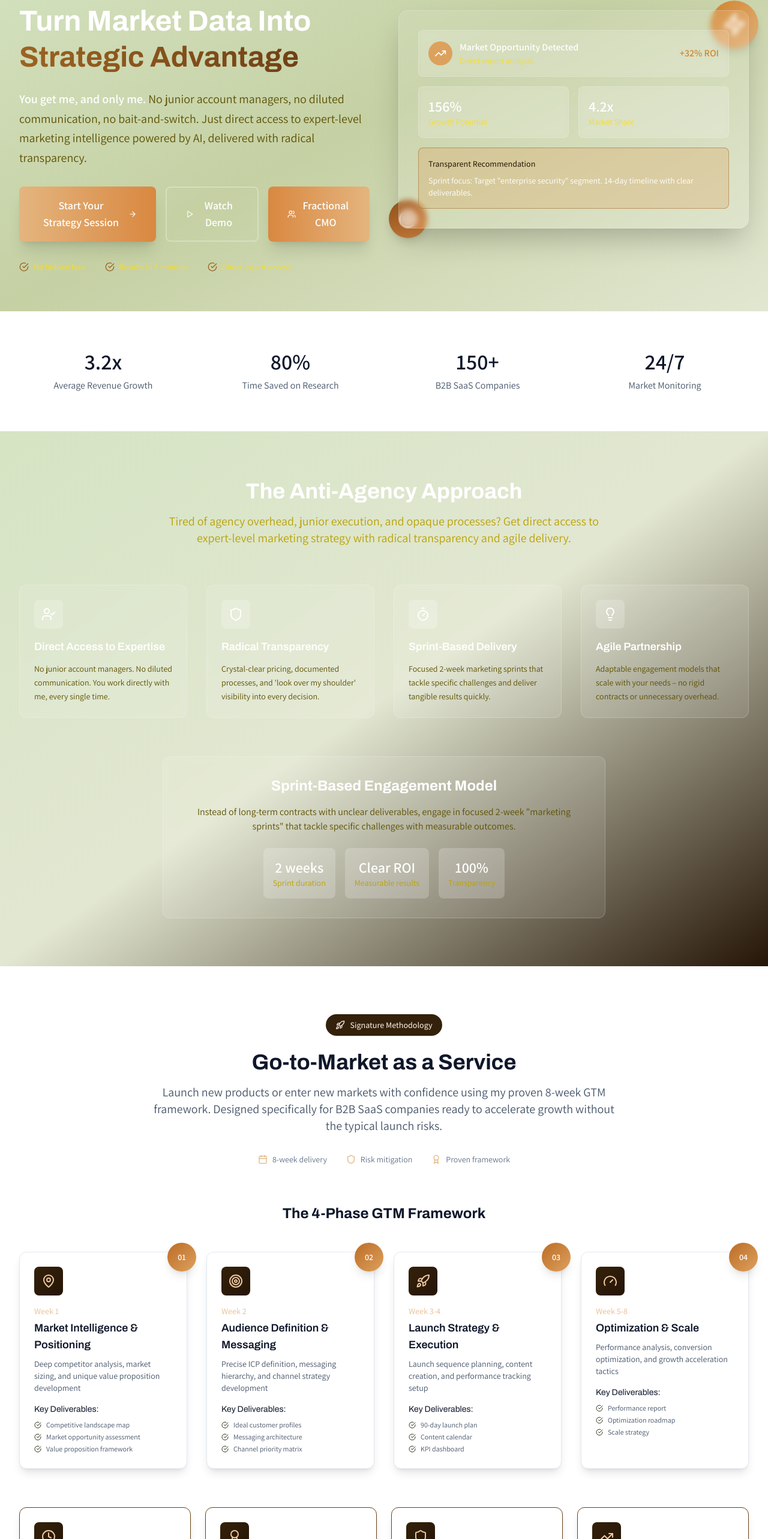
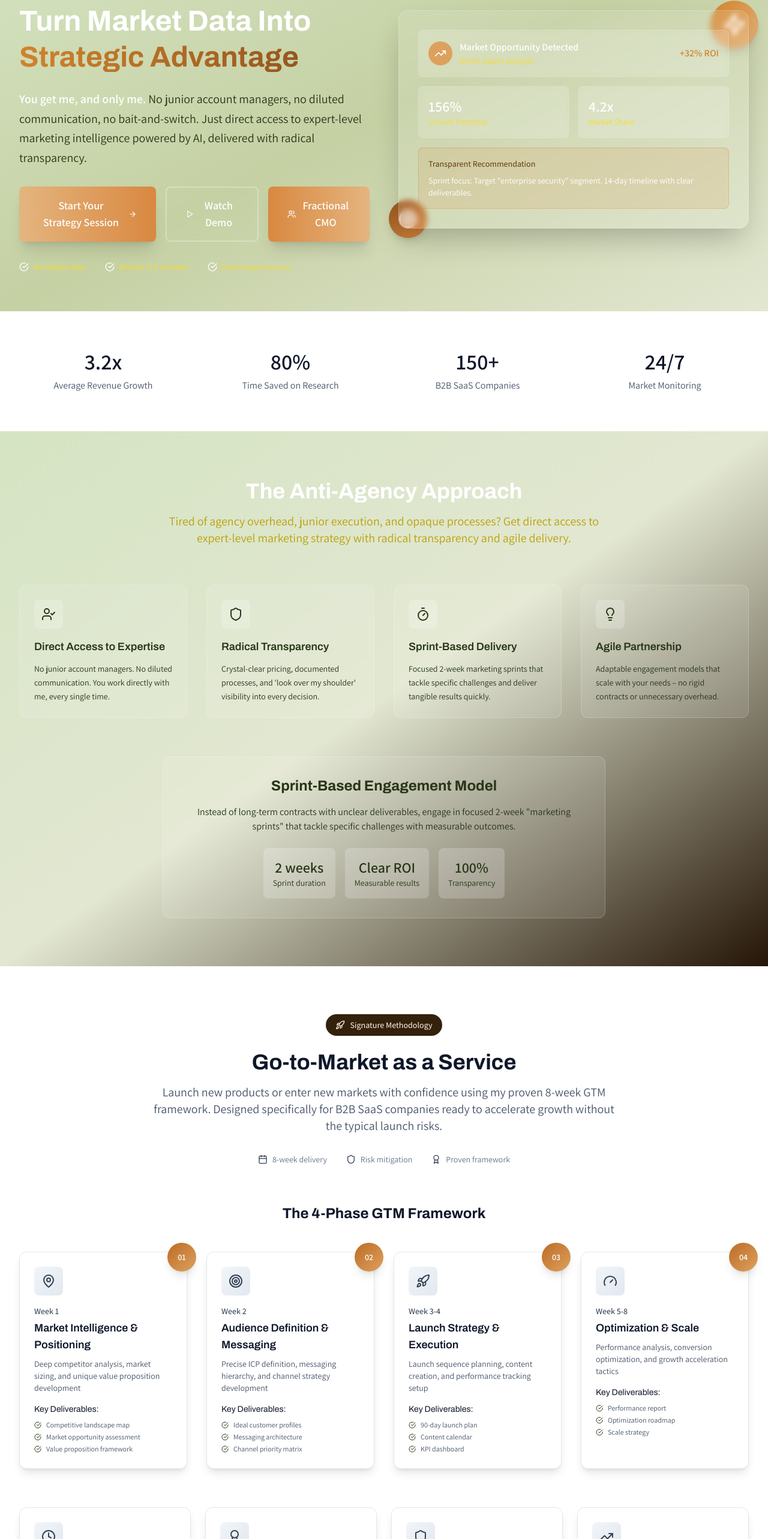
Before and after one commit to HaydenRic/cmoxpert, a React (Vite) app: page / in a window 1280 px wide. Shown: the part 202-2768 px from the top of the page at 60% size. Built offline with nearby package versions, Linux system fonts and the light colour scheme; no server answers; the database is empty.

Commit message:
Fix All Color Visibility Issues Across Site

```diff
--- a/src/components/LandingPage.tsx
+++ b/src/components/LandingPage.tsx
@@ -399,11 +399,11 @@ export function LandingPage() {
 
               <h1 className="text-5xl font-bold text-white mb-6 leading-tight">
                 Turn Market Data Into
-                <span className="bg-gradient-to-r from-earth_yellow-300 to-tiger_s_eye-300 bg-clip-text text-transparent"> Strategic Advantage</span>
+                <span className="bg-gradient-to-r from-earth_yellow-400 to-tiger_s_eye-400 bg-clip-text text-transparent"> Strategic Advantage</span>
               </h1>
 
               <p className="text-xl text-white mb-8 leading-relaxed">
-                <strong className="text-white">You get me, and only me.</strong> <span className="text-cornsilk-100">No junior account managers, no diluted communication, no bait-and-switch. Just direct access to expert-level marketing intelligence powered by AI, delivered with radical transparency.</span>
+                <strong className="text-white">You get me, and only me.</strong> <span style={{ color: '#283618' }}>No junior account managers, no diluted communication, no bait-and-switch. Just direct access to expert-level marketing intelligence powered by AI, delivered with radical transparency.</span>
               </p>
 
               <div className="flex flex-col sm:flex-row gap-4 mb-8">
@@ -437,15 +437,15 @@ export function LandingPage() {
 
               <div className="flex items-center space-x-8 text-sm text-cornsilk-300">
                 <div className="flex items-center space-x-2">
-                  <CheckCircle className="w-4 h-4 text-earth_yellow-300" />
+                  <CheckCircle className="w-4 h-4 text-white" />
                   <span>No hidden fees</span>
                 </div>
                 <div className="flex items-center space-x-2">
-                  <CheckCircle className="w-4 h-4 text-earth_yellow-300" />
+                  <CheckCircle className="w-4 h-4 text-white" />
                   <span>Results in 5 minutes</span>
                 </div>
                 <div className="flex items-center space-x-2">
-                  <CheckCircle className="w-4 h-4 text-earth_yellow-300" />
+                  <CheckCircle className="w-4 h-4 text-white" />
                   <span>Direct expert access</span>
                 </div>
               </div>
@@ -478,8 +478,8 @@ export function LandingPage() {
                     </div>
                   </div>
 
-                  <div className="p-4 bg-earth_yellow-500/30 rounded-lg border border-earth_yellow-300/50">
-                    <p className="text-sm font-medium text-earth_yellow-100 mb-2">Transparent Recommendation</p>
+                  <div className="p-4 bg-earth_yellow-500/20 rounded-lg border border-earth_yellow-400/30">
+                    <p className="text-sm font-medium text-earth_yellow-200 mb-2">Transparent Recommendation</p>
                     <p className="text-sm text-white">Sprint focus: Target "enterprise security" segment. 14-day timeline with clear deliverables.</p>
                   </div>
                 </div>
@@ -525,34 +525,34 @@ export function LandingPage() {
 
           <div className="grid md:grid-cols-2 lg:grid-cols-4 gap-8">
             {antiAgencyBenefits.map((benefit, index) => (
-              <div key={index} className="bg-white/10 backdrop-blur-sm rounded-xl p-6 border border-white/20">
+              <div key={index} className="bg-white/10 backdrop-blur-sm rounded-xl p-6 border border-white/20" style={{ color: '#283618' }}>
                 <div className="w-12 h-12 bg-white/20 rounded-lg flex items-center justify-center mb-4">
-                  <benefit.icon className="w-6 h-6 text-white" />
+                  <benefit.icon className="w-6 h-6" style={{ color: '#283618' }} />
                 </div>
-                <h3 className="text-lg font-semibold mb-3 text-white">{benefit.title}</h3>
-                <p className="text-sm leading-relaxed text-cornsilk-100">{benefit.description}</p>
+                <h3 className="text-lg font-semibold mb-3" style={{ color: '#283618' }}>{benefit.title}</h3>
+                <p className="text-sm leading-relaxed" style={{ color: '#283618' }}>{benefit.description}</p>
               </div>
             ))}
           </div>
 
           <div className="mt-16 text-center">
             <div className="inline-block bg-white/10 backdrop-blur-sm rounded-xl p-8 border border-white/20">
-              <h3 className="text-2xl font-bold mb-4 text-white">Sprint-Based Engagement Model</h3>
-              <p className="mb-6 max-w-2xl text-cornsilk-100">
+              <h3 className="text-2xl font-bold mb-4" style={{ color: '#283618' }}>Sprint-Based Engagement Model</h3>
+              <p className="mb-6 max-w-2xl" style={{ color: '#283618' }}>
                 Instead of long-term contracts with unclear deliverables, engage in focused 2-week "marketing sprints" that tackle specific challenges with measurable outcomes.
               </p>
               <div className="flex flex-col sm:flex-row gap-4 justify-center">
                 <div className="bg-white/20 rounded-lg p-4">
-                  <div className="text-2xl font-bold text-white">2 weeks</div>
-                  <div className="text-sm text-cornsilk-200">Sprint duration</div>
+                  <div className="text-2xl font-bold" style={{ color: '#283618' }}>2 weeks</div>
+                  <div className="text-sm" style={{ color: '#283618' }}>Sprint duration</div>
                 </div>
                 <div className="bg-white/20 rounded-lg p-4">
-                  <div className="text-2xl font-bold text-white">Clear ROI</div>
-                  <div className="text-sm text-cornsilk-200">Measurable results</div>
+                  <div className="text-2xl font-bold" style={{ color: '#283618' }}>Clear ROI</div>
+                  <div className="text-sm" style={{ color: '#283618' }}>Measurable results</div>
                 </div>
                 <div className="bg-white/20 rounded-lg p-4">
-                  <div className="text-2xl font-bold text-white">100%</div>
-                  <div className="text-sm text-cornsilk-200">Transparency</div>
+                  <div className="text-2xl font-bold" style={{ color: '#283618' }}>100%</div>
+                  <div className="text-sm" style={{ color: '#283618' }}>Transparency</div>
                 </div>
               </div>
             </div>
@@ -576,15 +576,15 @@ export function LandingPage() {
             </p>
             <div className="flex items-center justify-center space-x-8 text-sm text-slate-500">
               <div className="flex items-center space-x-2">
-                <Calendar className="w-4 h-4 text-earth_yellow-600" />
+                <Calendar className="w-4 h-4 text-slate-700" />
                 <span>8-week delivery</span>
               </div>
               <div className="flex items-center space-x-2">
-                <Shield className="w-4 h-4 text-earth_yellow-600" />
+                <Shield className="w-4 h-4 text-slate-700" />
                 <span>Risk mitigation</span>
               </div>
               <div className="flex items-center space-x-2">
-                <Award className="w-4 h-4 text-earth_yellow-600" />
+                <Award className="w-4 h-4 text-slate-700" />
                 <span>Proven framework</span>
               </div>
             </div>
@@ -600,12 +600,12 @@ export function LandingPage() {
                     <span className="text-white font-bold text-sm">{phase.phase}</span>
                   </div>
 
-                  <div className="w-12 h-12 bg-gradient-to-br from-earth_yellow-100 to-tiger_s_eye-100 rounded-lg flex items-center justify-center mb-4">
-                    <phase.icon className="w-6 h-6 text-earth_yellow-700" />
+                  <div className="w-12 h-12 bg-gradient-to-br from-slate-100 to-slate-200 rounded-lg flex items-center justify-center mb-4">
+                    <phase.icon className="w-6 h-6 text-slate-700" />
                   </div>
 
                   <div className="mb-4">
-                    <div className="text-sm text-earth_yellow-700 font-medium mb-1">{phase.duration}</div>
+                    <div className="text-sm text-slate-700 font-medium mb-1">{phase.duration}</div>
                     <h4 className="text-lg font-semibold text-slate-900 mb-2">{phase.title}</h4>
                     <p className="text-slate-600 text-sm mb-4">{phase.description}</p>
                   </div>
@@ -629,9 +629,9 @@ export function LandingPage() {
           {/* GTM Benefits */}
           <div className="grid md:grid-cols-2 lg:grid-cols-4 gap-6 mb-12">
             {gtmBenefits.map((benefit, index) => (
-              <div key={index} className="bg-white rounded-xl p-6 shadow-lg border border-earth_yellow-200">
-                <div className="w-12 h-12 bg-gradient-to-br from-earth_yellow-100 to-tiger_s_eye-100 rounded-lg flex items-center justify-center mb-4">
-                  <benefit.icon className="w-6 h-6 text-earth_yellow-700" />
+              <div key={index} className="bg-white rounded-xl p-6 shadow-lg border border-slate-200">
+                <div className="w-12 h-12 bg-gradient-to-br from-slate-100 to-slate-200 rounded-lg flex items-center justify-center mb-4">
+                  <benefit.icon className="w-6 h-6 text-slate-700" />
                 </div>
                 <h4 className="text-lg font-semibold text-slate-900 mb-2">{benefit.title}</h4>
                 <p className="text-slate-600 text-sm">{benefit.description}</p>
@@ -640,26 +640,26 @@ export function LandingPage() {
           </div>
 
           {/* GTM Pricing & CTA */}
-          <div className="bg-gradient-to-r from-tiger_s_eye-600 to-earth_yellow-600 rounded-2xl p-8 text-center text-white">
+          <div className="bg-gradient-to-r from-slate-800 to-slate-900 rounded-2xl p-8 text-center text-white">
             <h3 className="text-3xl font-bold mb-4">Ready to Launch with Confidence?</h3>
-            <p className="text-cornsilk-100 mb-6 max-w-2xl mx-auto">
+            <p className="text-slate-200 mb-6 max-w-2xl mx-auto">
               Get your complete Go-to-Market strategy and initial execution in just 8 weeks. Transparent pricing, clear deliverables, direct expert access.
             </p>
 
             <div className="flex flex-col sm:flex-row gap-4 justify-center items-center mb-6">
               <div className="bg-white/20 backdrop-blur-sm rounded-lg p-4">
                 <div className="text-2xl font-bold">£18K</div>
-                <div className="text-sm text-cornsilk-200">Complete GTM Package</div>
+                <div className="text-sm text-slate-200">Complete GTM Package</div>
               </div>
               <div className="bg-white/20 backdrop-blur-sm rounded-lg p-4">
                 <div className="text-2xl font-bold">8 weeks</div>
-                <div className="text-sm text-cornsilk-200">From strategy to execution</div>
+                <div className="text-sm text-slate-200">From strategy to execution</div>
               </div>
             </div>
 
             <button
               onClick={handleContactCMO}
-              className="bg-white text-tiger_s_eye-600 px-8 py-4 rounded-lg font-semibold text-lg shadow-xl hover:shadow-2xl transition-all hover:bg-cornsilk-50"
+              className="bg-white text-slate-900 px-8 py-4 rounded-lg font-semibold text-lg shadow-xl hover:shadow-2xl transition-all hover:bg-gray-100"
             >
               Book GTM Strategy Call
             </button>
@@ -836,7 +836,7 @@ export function LandingPage() {
               <div key={index} className="bg-white rounded-xl p-6 shadow-lg border border-slate-200">
                 <div className="flex items-center mb-4">
                   {[...Array(testimonial.rating)].map((_, i) => (
-                    <Star key={i} className="w-5 h-5 text-earth_yellow-400 fill-current" />
+                    <Star key={i} className="w-5 h-5 text-yellow-500 fill-current" />
                   ))}
                 </div>
 
@@ -874,12 +874,12 @@ export function LandingPage() {
                 value={email}
                 onChange={(e) => setEmail(e.target.value)}
                 placeholder="Enter your email"
-                className="flex-1 px-4 py-3 rounded-lg border border-white/20 bg-white/10 backdrop-blur-sm text-white placeholder-white/70 focus:outline-none focus:ring-2 focus:ring-white/50"
+                className="flex-1 px-4 py-3 rounded-lg border border-white/20 bg-white/10 backdrop-blur-sm text-white placeholder-white/60 focus:outline-none focus:ring-2 focus:ring-white focus:border-white"
                 required
               />
               <button
                 type="submit"
-                className="bg-gradient-to-r from-earth_yellow-600 to-tiger_s_eye-600 hover:from-earth_yellow-700 hover:to-tiger_s_eye-700 text-white px-6 py-3 rounded-lg font-semibold shadow-xl hover:shadow-2xl transition-all"
+                className="bg-white hover:bg-gray-100 text-slate-900 px-6 py-3 rounded-lg font-semibold shadow-xl hover:shadow-2xl transition-all"
               >
                 Get Started
               </button>
@@ -888,15 +888,15 @@ export function LandingPage() {
 
           <div className="flex items-center justify-center space-x-8 text-sm text-cornsilk-300">
             <div className="flex items-center space-x-2">
-              <CheckCircle className="w-4 h-4 text-earth_yellow-300" />
+              <CheckCircle className="w-4 h-4 text-white" />
               <span>Free strategy session</span>
             </div>
             <div className="flex items-center space-x-2">
-              <CheckCircle className="w-4 h-4 text-earth_yellow-300" />
+              <CheckCircle className="w-4 h-4 text-white" />
               <span>No commitment required</span>
             </div>
             <div className="flex items-center space-x-2">
-              <CheckCircle className="w-4 h-4 text-earth_yellow-300" />
+              <CheckCircle className="w-4 h-4 text-white" />
               <span>Results in 5 minutes</span>
             </div>
           </div>
```
